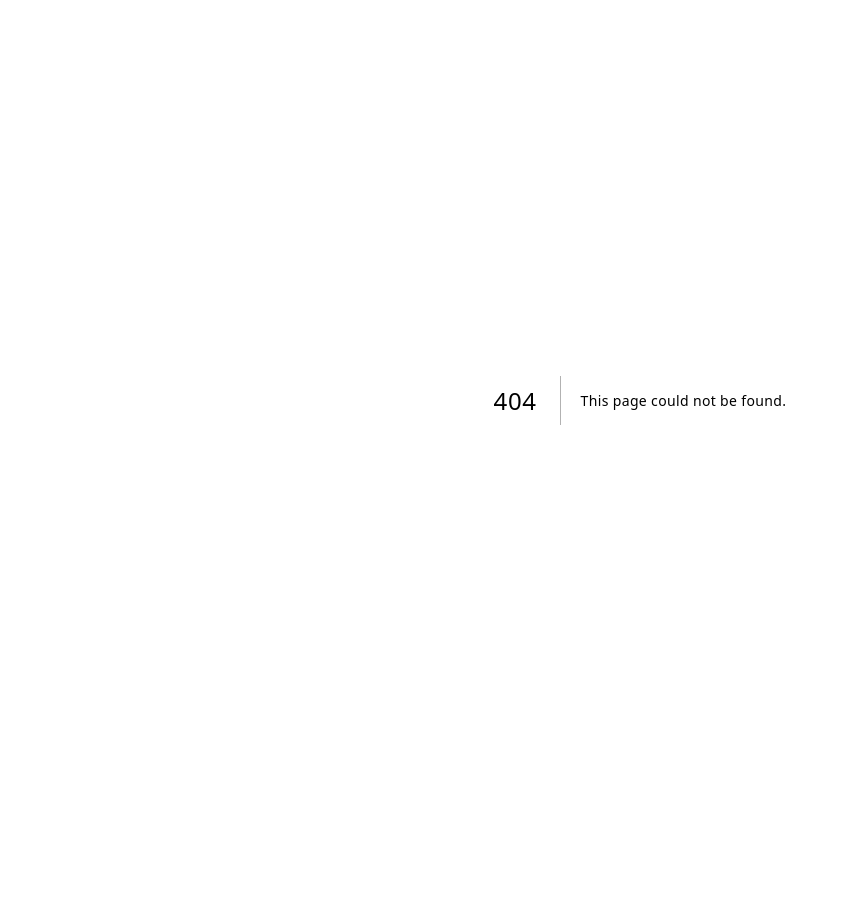
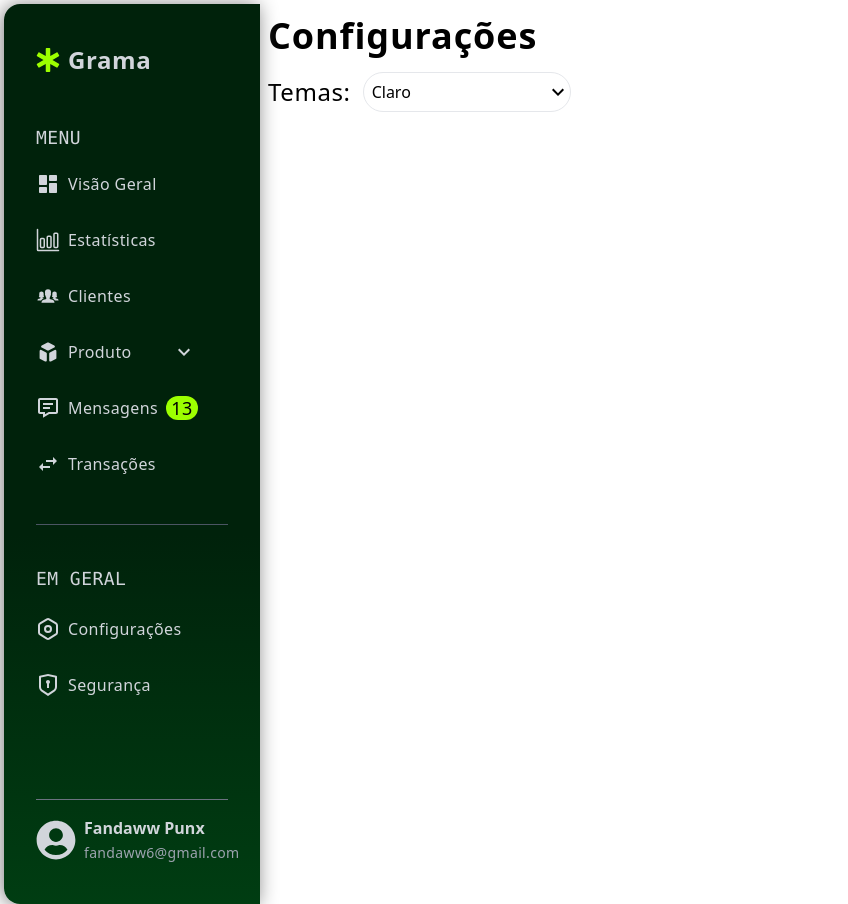
Before and after one commit to capaolab/grama, a Next.js app in the folder grama/: page /dashboard/config in a window 1280 px wide. Before the commit this address had no page. Shown: the whole page, without its empty margins (0-848 px from the left). Before the commit the page ends 800 px from the top, so only its background shows below. Built offline with nearby package versions, Linux system fonts and the light colour scheme.

Commit message:
feat: create search component and config page and placed the theme select on config page

```diff
--- /dev/null
+++ b/grama/src/app/dashboard/config/page.jsx
@@ -0,0 +1,16 @@
+import SelectTheme from "@/components/SelectTheme";
+
+function Config() {
+  return (
+    <div className="w-full flex flex-col text-[var(--text-color)] bg-[var(--background)] mt-4 px-2">
+      <h1>Configurações</h1>
+
+      <div className="flex mt-4 items-center gap-3">
+        <h3>Temas: </h3>
+        <SelectTheme />
+      </div>
+    </div>
+  )
+}
+
+export default Config;
--- a/grama/src/app/dashboard/page.jsx
+++ b/grama/src/app/dashboard/page.jsx
@@ -1,12 +1,12 @@
 import DropDown from "@/components/DropDown";
-import SelectTheme from "@/components/SelectTheme";
+import SearchInput from "@/components/SearchInput";
 
 function Dashboard() {
   return (
     <div className="w-full flex text-[var(--text-color)] my-1 flex-col">
-      <header className="flex h-20 w-full items-center px-4 border-b-2 border-[var(--border-color)]">
+      <header className="flex gap-3 h-20 w-full items-center px-4 border-b border-[var(--border-color)]">
         <DropDown />
-        <SelectTheme />
+        <SearchInput />
       </header>
       <h1>Dashboard</h1>
     </div>
--- a/grama/src/app/globals.css
+++ b/grama/src/app/globals.css
@@ -78,11 +78,11 @@
   }
 
   .dropdown:hover .dropdown-content {
-    @apply flex flex-col justify-center opacity-100 transition-opacity duration-1000 ease-in-out
+    @apply flex flex-col justify-center
   }
 
   .dropdown-content li {
-    @apply hover:bg-[var(--bg-hover)] hover:text-[var(--text-hover)] py-1 px-4 transition duration-150 ease-in-out
+    @apply hover:bg-[var(--bg-hover)] hover:text-[var(--text-hover)] py-1 px-4 transition duration-300 ease-out
   }
 
   .dropdown:hover .dropdown-arrow {
--- a/grama/src/components/DropDown.jsx
+++ b/grama/src/components/DropDown.jsx
@@ -6,7 +6,7 @@ function DropDown() {
       <li className="inline-block">
         <h3 className="absolute inset-y-0 flex items-center text-center font-semibold">Sales Admin</h3>
         <ul
-          className="dropdown-content opacity-0 hidden py-2 bg-[var(--background)]
+          className="dropdown-content hidden py-2 bg-[var(--background)]
           absolute top-full left-0 w-full rounded-md shadow-[1px_1px_20px_0.3px_var(--shadow-color)]"
         >
           <li>Example</li>
--- /dev/null
+++ b/grama/src/components/SearchInput.jsx
@@ -0,0 +1,13 @@
+import { LuSearch } from "react-icons/lu";
+
+function SearchInput() {
+  return (
+    <div className="flex intems-center text-[var(--text-color)] justify-center w-96 h-10 border border-[var(--border-color)] rounded-full">
+      <input type="text" placeholder="Search" className="w-full h-full max-w-xs bg-[var(--background)] outline-none appearance-none" />
+      <LuSearch className="text-2xl h-full flex tems-center" />
+    </div>
+  )
+
+}
+
+export default SearchInput;
--- a/grama/src/components/SelectTheme.jsx
+++ b/grama/src/components/SelectTheme.jsx
@@ -1,18 +1,28 @@
 'use client'
 
 import useChangeTheme from "@/hooks/useChangeTheme";
+import { useEffect, useState } from "react";
 import { MdOutlineKeyboardArrowDown } from "react-icons/md";
 
 function SelectTheme() {
   const { changeTheme } = useChangeTheme();
+  const [theme, setTheme] = useState('');
+
+  useEffect(() => {
+    const theme = localStorage.getItem('theme');
+    setTheme(theme);
+  });
 
   return (
-    <div className="relative px-2 h-14 w-40 bg-[var(--background)] rounded-md border">
-      <label htmlFor="theme" className="text-sm text-[var(--text-color)]">Selecione um tema:</label>
+    <div className="relative px-3 h-10 w-52 bg-[var(--background)] border rounded-full">
       <select
-        className="appearance-none bg-transparent outline-none absolute px-2 pt-4 inset-0"
+        className="appearance-none bg-transparent outline-none absolute px-2 inset-0"
         id="theme"
-        onChange={(e) => changeTheme(e.target.value)}
+        onChange={(e) => {
+          changeTheme(e.target.value);
+          setTheme(e.target.value);
+        }}
+        value={theme}
       >
         <option className="bg-[var(--background)]" value='light'>Claro</option>
         <option className="bg-[var(--background)]" value='dark'>Escuro</option>
--- a/grama/src/components/SideBar.jsx
+++ b/grama/src/components/SideBar.jsx
@@ -90,7 +90,7 @@ function SideBar() {
           <hr className="my-6 border-gray-600" />
           <h3 className="block font-mono text-lg ">EM GERAL</h3>
           <ul>
-            <Link href="#" className="navBar-link group">
+            <Link href="/dashboard/config" className="navBar-link group">
               <div
                 className="absolute -left-8 w-[0.4rem] h-11 hidden group-hover:block bg-[var(--secondary-color)] rounded-r-md"
               >
```
